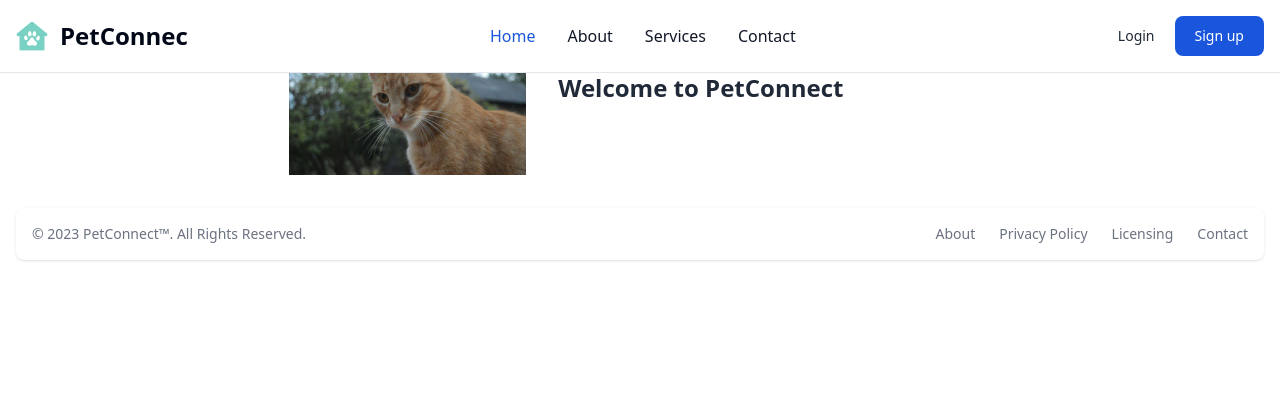
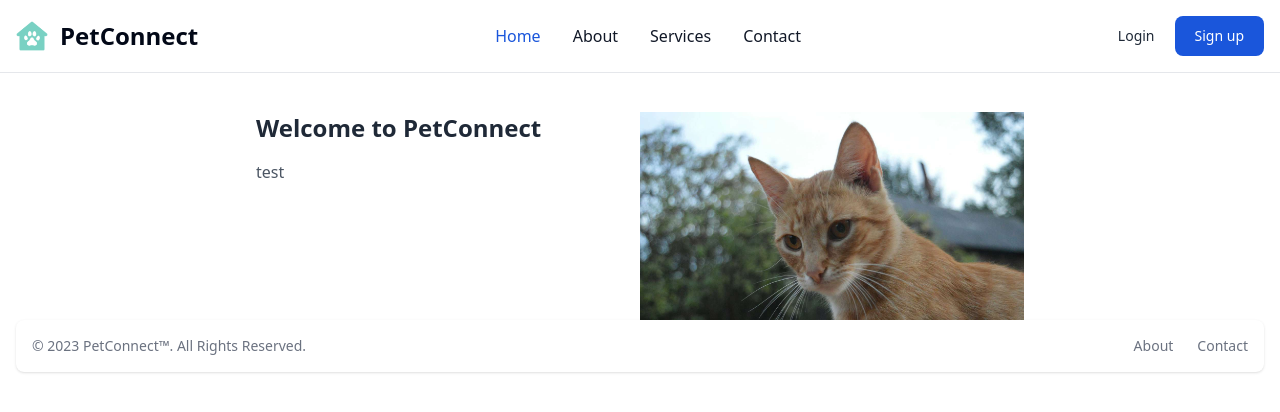
Before and after one commit to SSKiyan25/Pet-Connect, a Vue app: page / in a window 1280 px wide. Shown: the top 412 px of the page. Built offline with nearby package versions, Linux system fonts and the light colour scheme.

Commit message:
changed format

```diff
--- a/src/components/DashboardComponent.vue
+++ b/src/components/DashboardComponent.vue
@@ -1,18 +1,17 @@
 <template>
-<div role="status" class="space-y-8 md:space-y-0 md:space-x-8 rtl:space-x-reverse md:flex md:items-center">
-    <div class="flex items-center justify-center w-full h-48 rounded sm:w-96 dark:bg-gray-700">
-      <img src="/cat-1.jpg" alt="Cat" />
-    </div>
-    <div class="w-full">
+<div role="status" class="flex space-y-8 md:space-y-0 md:space-x-8 rtl:space-x-reverse mt-28 md:flex md:items-center">
+    <div class="flex-1 items-center justify-center w-full h-48 rounded sm:w-96 dark:bg-gray-700">
         <p>
             <span class="text-2xl font-semibold text-gray-800 dark:text-gray-200">Welcome to PetConnect</span>
         </p>
         <p class="mt-4 text-gray-600 dark:text-gray-300">
-
+            test
         </p>
     </div>
-
+    <div class="contents">
+        <div class="flex-1 items-center justify-center w-full h-48 rounded sm:w-96">
+            <img src="/cat-1.jpg" alt="Cat" />
+        </div>
+    </div>
 </div>
-
-
 </template>
--- a/src/components/Footer/FooterComponent.vue
+++ b/src/components/Footer/FooterComponent.vue
@@ -1,18 +1,11 @@
 <template>
-
-<footer class="bg-white rounded-lg shadow m-4 dark:bg-gray-800 top-0">
-    <div class="w-full mx-auto max-w-screen-xl p-4 md:flex md:items-center md:justify-between">
-      <span class="text-sm text-gray-500 sm:text-center dark:text-gray-400">© 2023 <a href="https://flowbite.com/" class="hover:underline">PetConnect™</a>. All Rights Reserved.
-    </span>
+    <div class="min-h-screen flex flex-col">
+        <footer class="bg-white rounded-lg shadow m-4 dark:bg-gray-800">
+            <div class="w-full mx-auto max-w-screen-xl p-4 md:flex md:items-center md:justify-between flex-grow">
+                <span class="text-sm text-gray-500 sm:text-center dark:text-gray-400">© 2023 <a href="/" class="hover:underline">PetConnect™</a>. All Rights Reserved.</span>
                 <ul class="flex flex-wrap items-center mt-3 text-sm font-medium text-gray-500 dark:text-gray-400 sm:mt-0">
                     <li>
-            <a href="#" class="hover:underline me-4 md:me-6">About</a>
-        </li>
-        <li>
-            <a href="#" class="hover:underline me-4 md:me-6">Privacy Policy</a>
-        </li>
-        <li>
-            <a href="#" class="hover:underline me-4 md:me-6">Licensing</a>
+                        <a href="/about" class="hover:underline me-4 md:me-6">About</a>
                     </li>
                     <li>
                         <a href="#" class="hover:underline">Contact</a>
@@ -20,5 +13,19 @@
                 </ul>
             </div>
         </footer>
+    </div>
+</template>
 
-</template>
+<style>
+html, body {
+    height: 100%;
+}
+
+.min-h-screen {
+    min-height: 100vh;
+}
+
+.flex-grow {
+    flex-grow: 1;
+}
+</style>
--- a/src/components/Navigation/top_bar.vue
+++ b/src/components/Navigation/top_bar.vue
@@ -5,7 +5,7 @@
   <div class="max-w-screen-xl flex flex-wrap items-center justify-between mx-auto p-4">
   <a href="/" class="flex items-center space-x-3 rtl:space-x-reverse">
       <img src="/pet-connect-logo.png" class="h-8">
-      <span class="self-center text-2xl font-semibold whitespace-nowrap dark:text-white">PetConnec</span>
+      <span class="self-center text-2xl font-semibold whitespace-nowrap dark:text-white">PetConnect</span>
   </a>
   <div class="flex md:order-2 space-x-3 md:space-x-0 rtl:space-x-reverse">
     <a href="#" class="text-gray-800 dark:text-white hover:bg-gray-50 focus:ring-4 focus:ring-gray-300 font-medium rounded-lg text-sm px-4 py-2 md:px-5 md:py-2.5 dark:hover:bg-gray-700 focus:outline-none dark:focus:ring-gray-800">Login</a>
```
Lines whose indentation alone changed are shown as unchanged.
